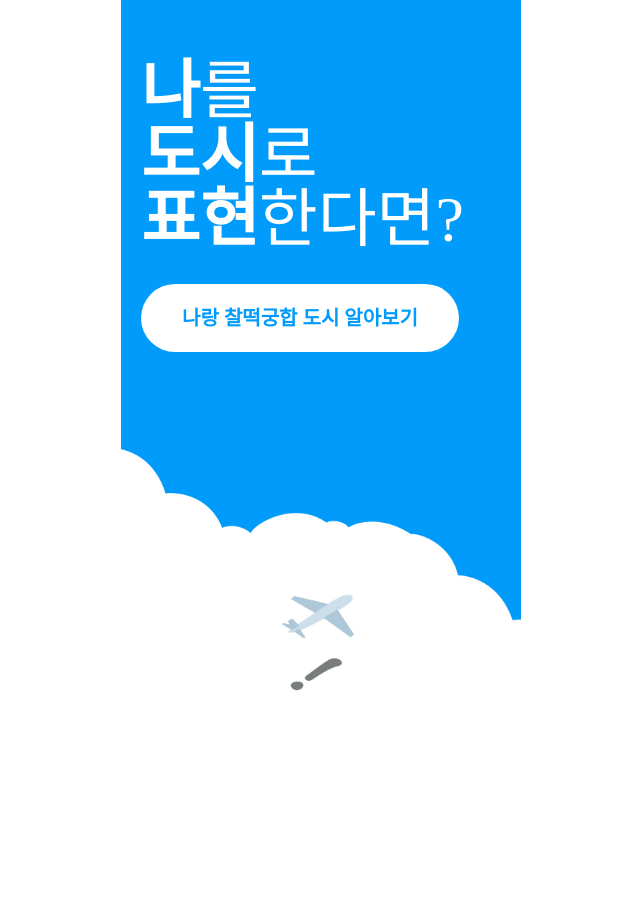
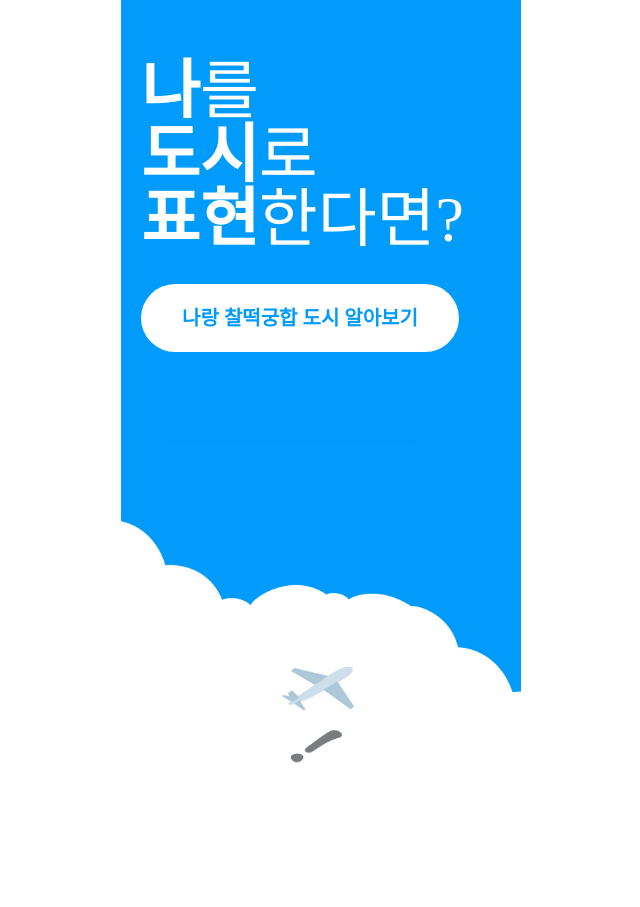
Before and after one commit to shinyuna/find-city, a Gatsby site: page / in a window 1280 px wide. Shown: the whole page, without its empty margins (319-959 px from the left). Before the commit the page ends 803 px from the top, so only its background shows below. Built offline with nearby package versions, Linux system fonts and the light colour scheme; Gatsby itself is replaced by a stand-in of ours.

Commit message:
Update style - index page

```diff
--- a/src/pages/index.tsx
+++ b/src/pages/index.tsx
@@ -12,7 +12,7 @@ const Lading = styled.div`
 `
 const LadingTop = styled.div`
   padding: 60px 20px 0;
-  height: 50%;
+  height: 55%;
 `
 const Title = styled.h1`
   font-size: 4rem;
@@ -50,7 +50,6 @@ const LandingBottom = styled.img.attrs({
   src: mainImage,
 })`
   width: 100%;
-  height: 50%;
   object-fit: cover;
 `
 
```
